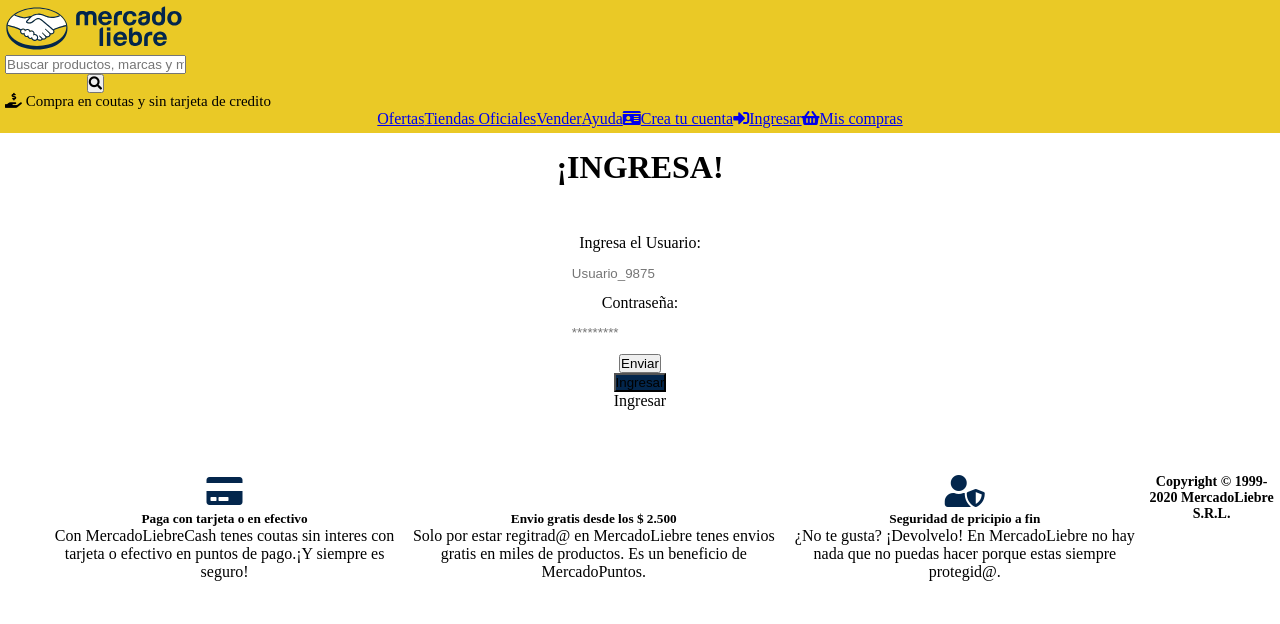
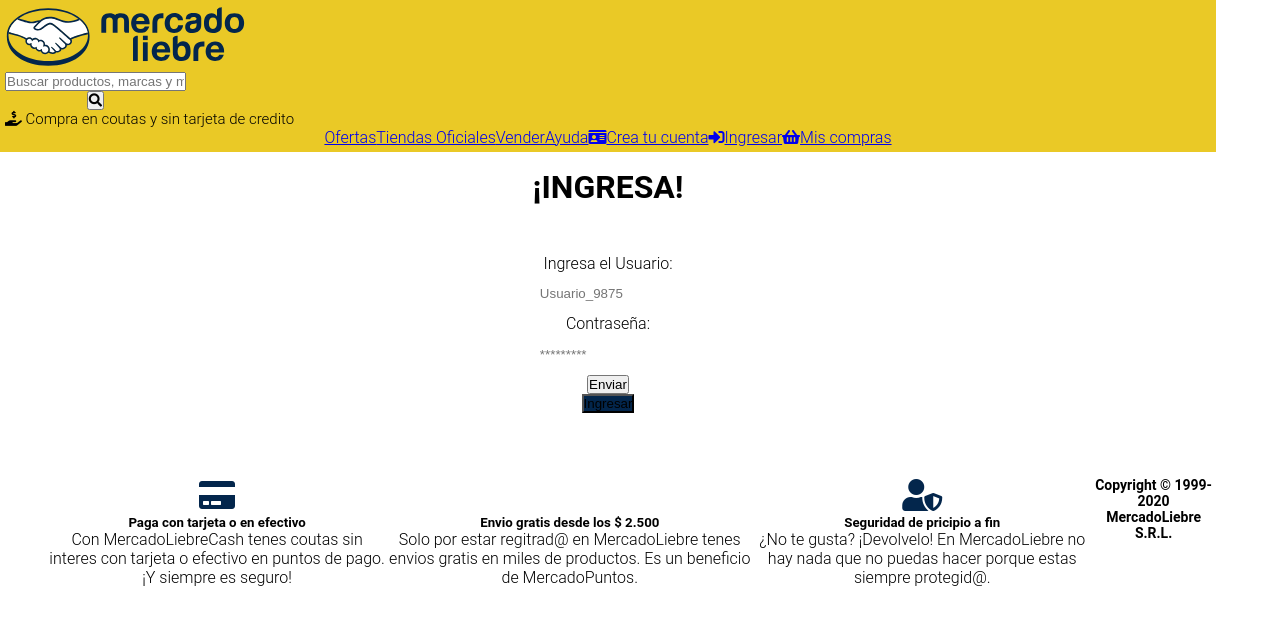
Before and after one commit to Maria-Vedia/MercadoLiebre, a website: page views/login.html in a window 1280 px wide. Drawn offline with Linux system fonts and the light colour scheme; files that its build step writes are made by us from their sources; files whose address does not match are found by name.

Commit message:
cambios en login y register

```diff
--- a/public/CSS/login.css
+++ b/public/CSS/login.css
@@ -13,7 +13,7 @@
 Verde: #39b54a;*/
 
 /*-------body-----*/
-ody {
+body {
     width: 95%;
     font-family: 'Roboto', sans-serif;
     font-weight: 300;
@@ -65,6 +65,7 @@
 
 
 }
+
 
 #barra-buscador{
     flex-direction: row;
@@ -127,6 +128,10 @@
     font-weight: 500;
     text-decoration-color: #fff;
 }
+
+
+
+
 /*-------footer-----*/
 
 footer{
@@ -164,7 +169,6 @@
 
 @media (min-width: 480px) {
     /*----header---*/
-
      header {
         width: 100%;
         display: flex;
@@ -173,14 +177,10 @@
         align-items: center;
         padding: 5px;
     }
-    img{
-
-        width: 70%;
-    }
 
     .contenedor-encabezado {
-        align-items: center;
         flex-direction: row;
+        justify-content: space-between;
         width: 100%;
     }
 
@@ -192,22 +192,12 @@
         display: flex;
         gap:1.5em;
     }
-       .navegadores {
-           display: none;
-       }
-
-       .navbar {
-           display: flex;
-           gap:1.5em;
-       }
 
        /*------main----*/
-
 
 }
 
 @media (min-width:768px) {
-
 
     header {
         display: flex;
@@ -216,10 +206,44 @@
         width: 100%;
     }
 
-    .contenedor-encabezado {
+
+    #logo {
+      max-width:20%;
+      cursor: pointer;
+    }
+
+    .buscador{
+        max-width: 40%;
+    }
+
+    .formas-de-pago {
+        max-width: 30%;
+        font-size: 15px;
+    }
+
+    .navegadores {
+        display:inline-block;
         flex-direction: row;
         justify-content: space-between;
     }
+
+    .navbar{
+        font-size: 14px;
+
+    }
+
+    .navbar1{
+        text-align:left ;
+    }
+
+    .navbar2{
+        text-align: right;
+    }
+
+    .burger-menu{
+        display: none;
+    }
+
 
     #logo {
          max-width:20%;
--- a/public/CSS/register.css
+++ b/public/CSS/register.css
@@ -111,6 +111,7 @@
    font-size: 20px;
  color: #03264c;
 }
+
 .caja-input {
    margin-bottom: 15px;
 }
--- a/public/CSS/style.css
+++ b/public/CSS/style.css
@@ -245,7 +245,6 @@
         flex-direction: row;
         justify-content: space-between;
         width: 100%;
-
     }
 
     .navegadores {
@@ -323,6 +322,7 @@
     .burger-menu{
         display: none;
     }
+
     #img-ban {
         width: 100%;
      }
--- a/views/login.html
+++ b/views/login.html
@@ -41,8 +41,8 @@
                     <a href="#">Ayuda</a>
             </a>
             <a class="navbar2">
-                <a href="/register.html"><i class="fas fa-id-card"></i>Crea tu cuenta</a>
-                <a href="views/login.html"><i class="fas fa-sign-in-alt"></i>Ingresar</a>
+                <a href="/register"><i class="fas fa-id-card"></i>Crea tu cuenta</a>
+                <a href="views/login"><i class="fas fa-sign-in-alt"></i>Ingresar</a>
                 <a href="#"><i class="fas fa-shopping-basket"></i>Mis compras</a>
               </a>
             </div>
@@ -64,7 +64,7 @@
            <h1>¡INGRESA!</h1>
 
           <div class="caja-formulario">
-             <form action="/" method="get">
+             <form action="/" method="post">
 
                <label for="Usuario">Ingresa el Usuario:</label>
                <input type="text" placeholder="Usuario_9875" id="input">
@@ -72,8 +72,8 @@
                <label for="Contraseña">Contraseña:</label>
                <input type="password" name="Contraseña" placeholder="*********" id="input">
 
-               <input type="submit" value="Enviar" class="boton" >
-               <input type="submit" value="Ingresar" id="bton-ingresar" href="/">Ingresar</button>
+               <input type="submit" value="Enviar"  >
+               <input type="submit" value="Ingresar" id="bton-ingresar" href="/" class="boton">
 
              </form>
           </div>
```
Also changed, not shown: views/register.html (+3 -2 lines). Lines whose indentation alone changed are shown as unchanged.
